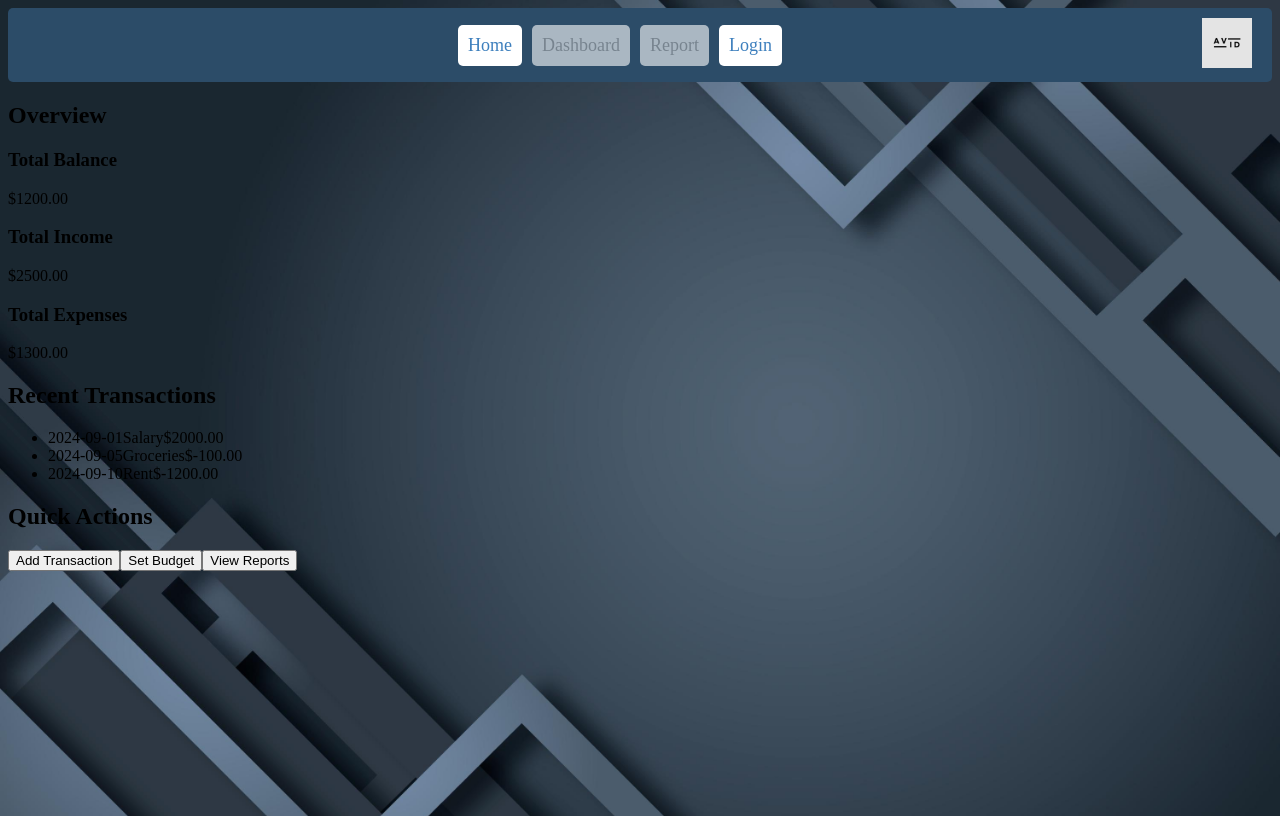
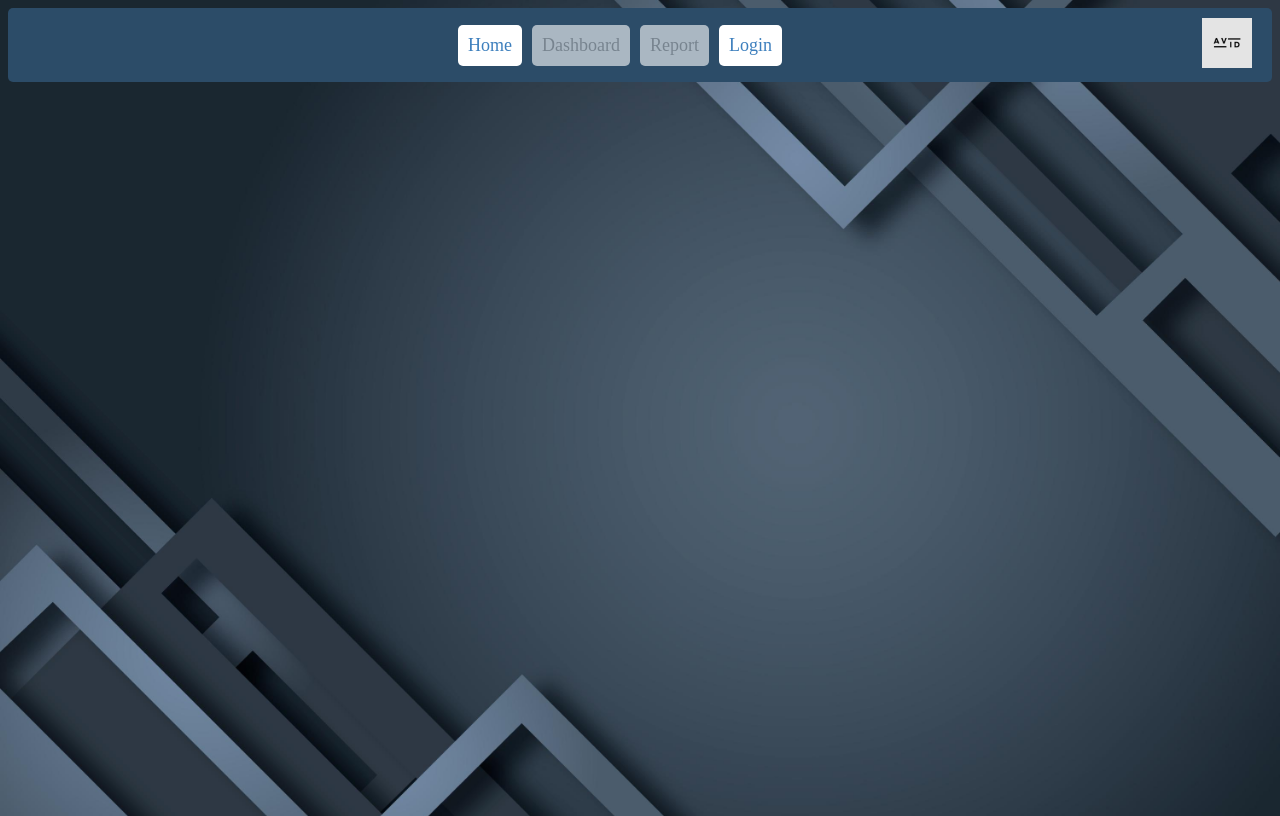
Before and after one commit to AlvVal282/Finance-Tracker, a React (Vite) app in the folder client/PFT-Project/: page /report in a window 1280 px wide. Built offline with nearby package versions, Linux system fonts and the light colour scheme.

Commit message:
Created Visuals for account activity

```diff
--- a/client/PFT-Project/src/Components/Pages/Dashboard.jsx
+++ b/client/PFT-Project/src/Components/Pages/Dashboard.jsx
@@ -34,6 +34,7 @@ const Dashboard = ({ user, setUser }) => {
   const [budget, setBudget] = useState([]);
   const [categories, setCategories] = useState([]);
   const [totalMonthlyBudget, setTotalMonthlyBudget] = useState(0);
+  const [selectedChart, setSelectedChart] = useState('YearToDate');
 
   useEffect(() => {
     const fetchData = async () => {
@@ -99,6 +100,88 @@ const Dashboard = ({ user, setUser }) => {
     calculateTotalMonthlyBudget();
   }, [budget]);
 
+  const filterTransactionsByDate = (transactions, startDate) => {
+      return transactions.filter(transaction => new Date(transaction.transaction_date) >= new Date(startDate));
+    };
+
+    const calculateTotals = (transactions) => {
+      return transactions.reduce((totals, transaction) => {
+        const amount = transaction.amount;
+        if (amount > 0) {
+          totals.earnings += amount;
+        } else {
+          totals.spending += Math.abs(amount);
+        }
+        return totals;
+      }, { earnings: 0, spending: 0 });
+    };
+
+  const startOfYear = new Date(new Date().getFullYear(), 0, 1);
+  const startOfMonth = new Date(new Date().getFullYear(), new Date().getMonth(), 1);
+  const startOfWeek = new Date(new Date().setDate(new Date().getDate() - new Date().getDay())); // Adjust as needed
+
+  const yearToDateTransactions = filterTransactionsByDate(transactions, startOfYear);
+  const monthToDateTransactions = filterTransactionsByDate(transactions, startOfMonth);
+  const weekToDateTransactions = filterTransactionsByDate(transactions, startOfWeek);
+
+  const yearToDateTotals = calculateTotals(yearToDateTransactions);
+  const monthToDateTotals = calculateTotals(monthToDateTransactions);
+  const weekToDateTotals = calculateTotals(weekToDateTransactions);
+
+  const pieChartDataYearToDate = {
+    labels: ['Earnings', 'Spending'],
+    datasets: [
+      {
+        label: 'Year-to-Date',
+        data: [yearToDateTotals.earnings, yearToDateTotals.spending],
+        backgroundColor: [
+          'rgba(75, 192, 192, 0.2)',
+          'rgba(255, 99, 132, 0.2)'
+        ],
+        hoverBackgroundColor: [
+          'rgba(75, 192, 192, 0.5)',
+          'rgba(255, 99, 132, 0.5)'
+        ],
+      },
+    ],
+  };
+
+  const pieChartDataMonth = {
+    labels: ['Earnings', 'Spending'],
+    datasets: [
+      {
+        label: 'This Month',
+        data: [monthToDateTotals.earnings, monthToDateTotals.spending],
+        backgroundColor: [
+          'rgba(75, 192, 192, 0.2)',
+          'rgba(255, 99, 132, 0.2)'
+        ],
+        hoverBackgroundColor: [
+          'rgba(75, 192, 192, 0.5)',
+          'rgba(255, 99, 132, 0.5)'
+        ],
+      },
+    ],
+  };
+
+  const pieChartDataWeek = {
+    labels: ['Earnings', 'Spending'],
+    datasets: [
+      {
+        label: 'This Week',
+        data: [weekToDateTotals.earnings, weekToDateTotals.spending],
+        backgroundColor: [
+          'rgba(75, 192, 192, 0.2)',
+          'rgba(255, 99, 132, 0.2)'
+        ],
+        hoverBackgroundColor: [
+          'rgba(75, 192, 192, 0.5)',
+          'rgba(255, 99, 132, 0.5)'
+        ],
+      },
+    ],
+  };
+
   // Map category names to budgets
   const budgetCategories = budget.map(item => {
     const category = categories.find(cat => cat.category_id === item.category_id);
@@ -145,7 +228,7 @@ const Dashboard = ({ user, setUser }) => {
     <>
       <div className="box-container">
         {/* Transaction section */}
-        <div className="Transaction">
+        <div className="box">
           <h2 className='header'>Account Activity</h2>
           {transactions.map((transaction) => (
             <div className="transaction-item" key={transaction.transaction_id}>
@@ -162,10 +245,16 @@ const Dashboard = ({ user, setUser }) => {
               </div>
             </div>
           ))}
+          <select value={selectedChart} onChange={(e) => setSelectedChart(e.target.value)}>
+            <option value="YearToDate">Year-to-Date</option>
+            <option value="MonthToDate">This Month</option>
+            <option value="WeekToDate">This Week</option>
+          </select>
+          <Pie data={selectedChart === 'YearToDate' ? pieChartDataYearToDate : selectedChart === 'MonthToDate' ? pieChartDataMonth : pieChartDataWeek} />
         </div>
 
         {/* Accounts section */}
-        <div className="Accounts">
+        <div className="box">
           <h2 className='header'>Accounts</h2>
           {accounts.map((account) => (
             <div className="account-item" key={account.account_id}>
@@ -176,7 +265,7 @@ const Dashboard = ({ user, setUser }) => {
         </div>
 
         {/* Budgets section */}
-        <div className="Budgets">
+        <div className="box">
           <h2 className='header'>Budgets</h2>
           {budget.map((budgetItem) => (
             <div className="budget-item" key={budgetItem.budget_id}>
@@ -190,7 +279,7 @@ const Dashboard = ({ user, setUser }) => {
         </div>
 
         {/* Goals section */}
-        <div className="Goals">
+        <div className="box">
           <h2 className='header'>Goals</h2>
           {goals.map((goal) => (
             <div className="goal-item" key={goal.goal_id}>
--- a/client/PFT-Project/src/Components/Pages/Report.jsx
+++ b/client/PFT-Project/src/Components/Pages/Report.jsx
@@ -1,52 +1,12 @@
 import React from 'react';
 
 const Report = () => {
-  // Dummy data for demonstration
-  const balance = 1200;
-  const totalIncome = 2500;
-  const totalExpenses = 1300;
-  const recentTransactions = [
-    { date: '2024-09-01', description: 'Salary', amount: 2000 },
-    { date: '2024-09-05', description: 'Groceries', amount: -100 },
-    { date: '2024-09-10', description: 'Rent', amount: -1200 },
-  ];
+
 
   return (
     <>
       <div className="dashboard-container">
-        <div className="overview">
-          <h2>Overview</h2>
-          <div className="card">
-            <h3>Total Balance</h3>
-            <p>${balance.toFixed(2)}</p>
-          </div>
-          <div className="card">
-            <h3>Total Income</h3>
-            <p>${totalIncome.toFixed(2)}</p>
-          </div>
-          <div className="card">
-            <h3>Total Expenses</h3>
-            <p>${totalExpenses.toFixed(2)}</p>
-          </div>
-        </div>
-        <div className="recent-transactions">
-          <h2>Recent Transactions</h2>
-          <ul>
-            {recentTransactions.map((transaction, index) => (
-              <li key={index}>
-                <span>{transaction.date}</span>
-                <span>{transaction.description}</span>
-                <span>${transaction.amount.toFixed(2)}</span>
-              </li>
-            ))}
-          </ul>
-        </div>
-        <div className="quick-actions">
-          <h2>Quick Actions</h2>
-          <button>Add Transaction</button>
-          <button>Set Budget</button>
-          <button>View Reports</button>
-        </div>
+
       </div>
     </>
   );
--- a/client/PFT-Project/src/Components/Styles/Dashboard.css
+++ b/client/PFT-Project/src/Components/Styles/Dashboard.css
@@ -7,7 +7,7 @@
   gap: 1%; /* Space between items */
 }
 
-.Transaction, .Accounts, .Budgets, .Goals {
+.box {
   flex: 1 1 45%; /* Base size: takes up 45% of the container */
   margin: 1%; /* Space between items */
   padding: 1rem;
@@ -41,7 +41,7 @@
 
 /* Media Queries for Responsive Design */
 @media (max-width: 1200px) {
-  .Transaction, .Accounts, .Budgets, .Goals {
+  .box {
     flex: 1 1 48%; /* Adjust width for smaller screens */
   }
 
@@ -51,7 +51,7 @@
 }
 
 @media (max-width: 900px) {
-  .Transaction, .Accounts, .Budgets, .Goals {
+  .box {
     flex: 1 1 100%; /* Stacks sections in a single column on smaller screens */
   }
 
```
